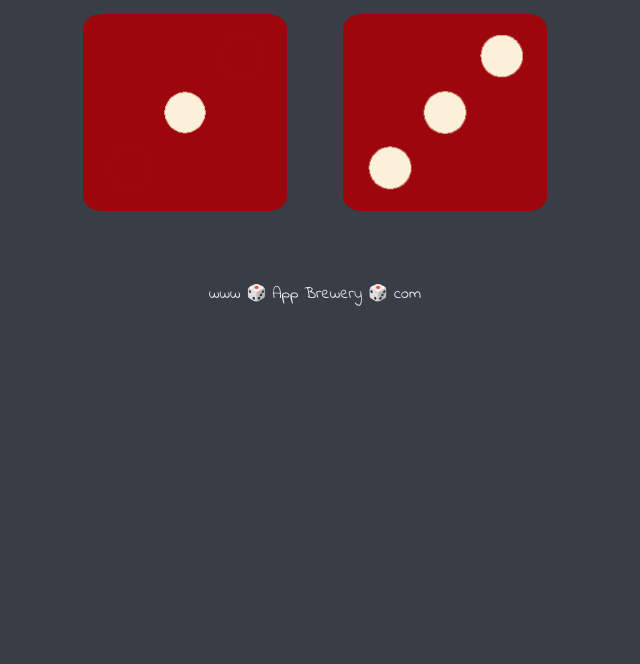
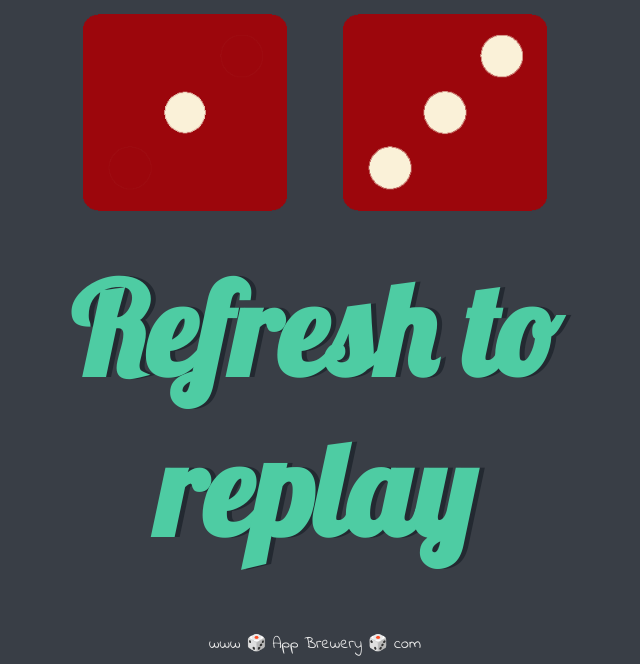
Before and after one commit to ritchyboy/DiceGame, a plain HTML site: page index.html in a window 1280 px wide. Shown: the part 481-1145 px from the top of the page, without its empty margins (325-965 px from the left). Before the commit the page ends 800 px from the top, so only its background shows below. Drawn offline with Linux system fonts and the light colour scheme.

Commit message:
Update index.html
changes

```diff
--- a/index.html
+++ b/index.html
@@ -21,7 +21,7 @@
         <p>Player 2</p>
         <img class="img2" src="images/dice6.png">
       </div>
-
+ <h1>Refresh to replay</h1>
     </div>
 
 
```
